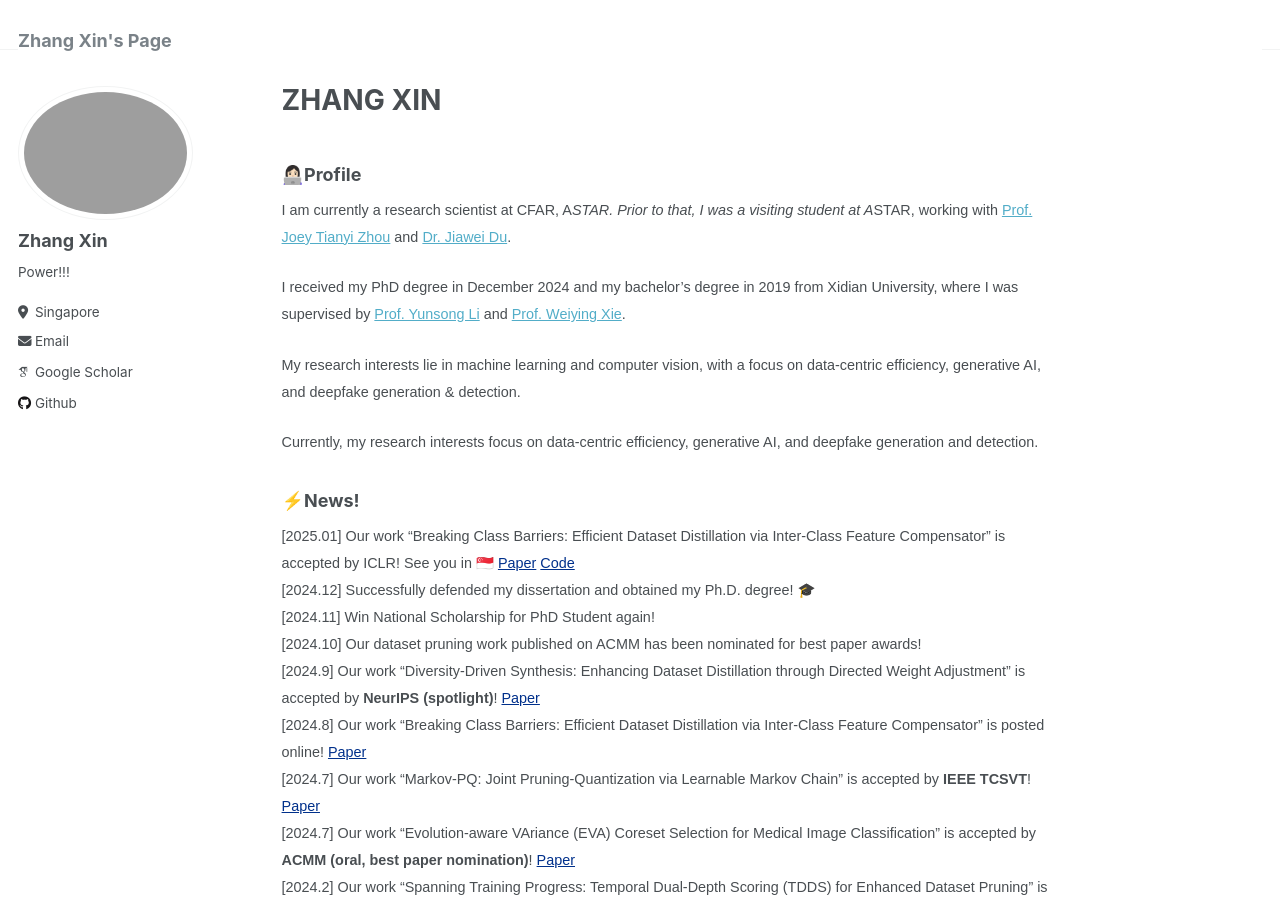
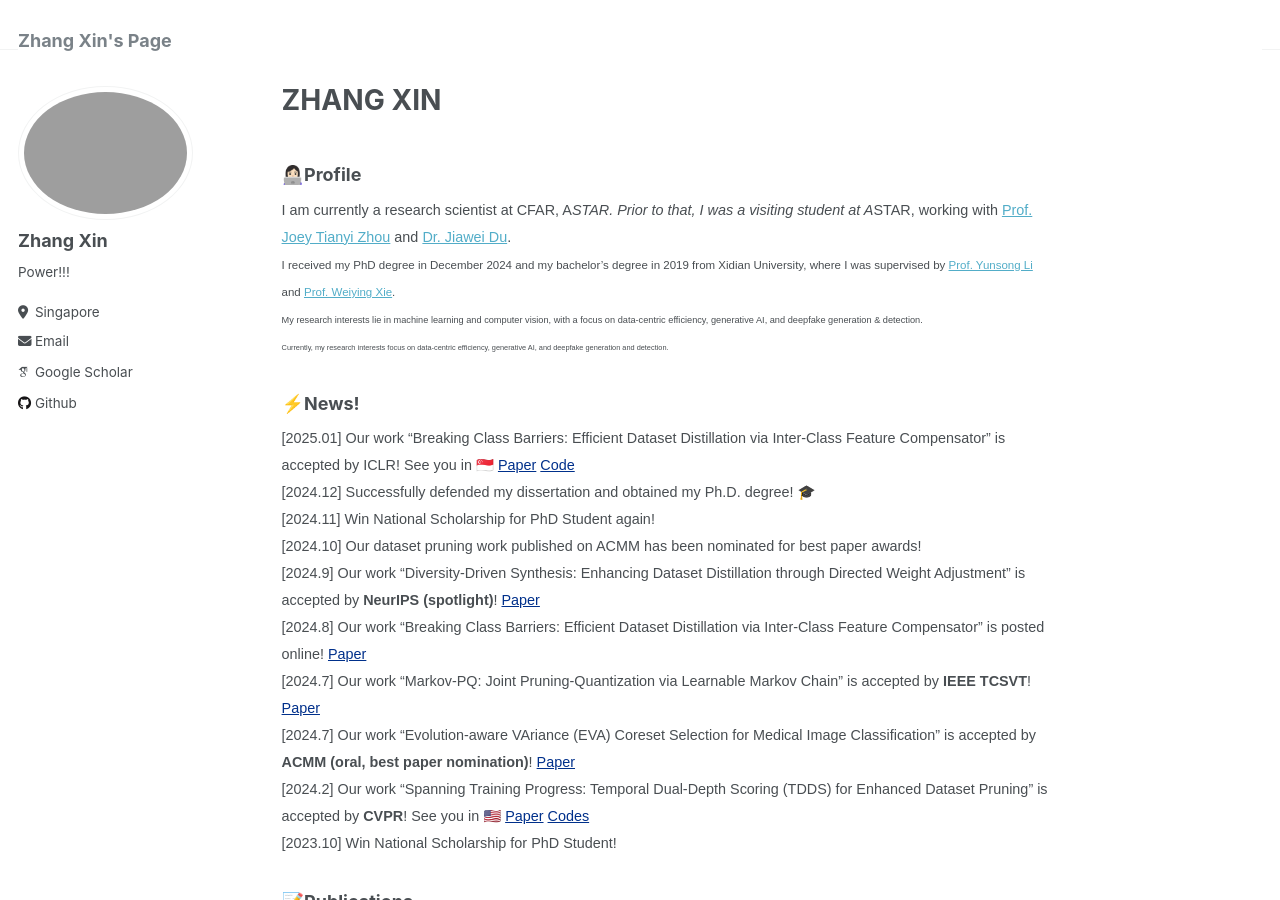
Before and after one commit to zhangxin-xd/zhangxin-xd.github.io, a Jekyll site: the page built from _pages/about.md, in a window 1280 px wide and 900 px high. Built offline with Jekyll 4.4.1, drawn with Linux system fonts in a browser that asks for light colours; some web fonts are replaced.

Commit message:
Update about.md

```diff
--- a/_pages/about.md
+++ b/_pages/about.md
@@ -10,14 +10,10 @@ redirect_from:
 ### 👩🏻‍💻Profile
 
 <span style="font-family:Arial; font-size:0.8em;">
-I am currently a research scientist at CFAR, A*STAR. Prior to that, I was a visiting student at A*STAR, working with [Prof. Joey Tianyi Zhou](https://joeyzhouty.github.io/index.html) and [Dr. Jiawei Du](https://scholar.google.com/citations?user=WrJKEzEAAAAJ&hl=en).
-
-<span style="font-family:Arial; font-size:0.8em;"> I received my PhD degree in December 2024 and my bachelor’s degree in 2019 from Xidian University, where I was supervised by [Prof. Yunsong Li](https://web.xidian.edu.cn/ysli/) and [Prof. Weiying Xie](https://web.xidian.edu.cn/wyxie/).
-
-<span style="font-family:Arial; font-size:0.8em;"> My research interests lie in machine learning and computer vision, with a focus on data-centric efficiency, generative AI, and deepfake generation & detection.
-
+I am currently a research scientist at CFAR, A*STAR. Prior to that, I was a visiting student at A*STAR, working with [Prof. Joey Tianyi Zhou](https://joeyzhouty.github.io/index.html) and [Dr. Jiawei Du](https://scholar.google.com/citations?user=WrJKEzEAAAAJ&hl=en).<br>
+<span style="font-family:Arial; font-size:0.8em;"> I received my PhD degree in December 2024 and my bachelor’s degree in 2019 from Xidian University, where I was supervised by [Prof. Yunsong Li](https://web.xidian.edu.cn/ysli/) and [Prof. Weiying Xie](https://web.xidian.edu.cn/wyxie/).<br>
+<span style="font-family:Arial; font-size:0.8em;"> My research interests lie in machine learning and computer vision, with a focus on data-centric efficiency, generative AI, and deepfake generation & detection. <br>
 <span style="font-family:Arial; font-size:0.8em;"> Currently, my research interests focus on data-centric efficiency, generative AI, and deepfake generation and detection.
-
 
 ### ⚡️News!
 <span style="font-family:Arial; font-size:0.8em;">
```
